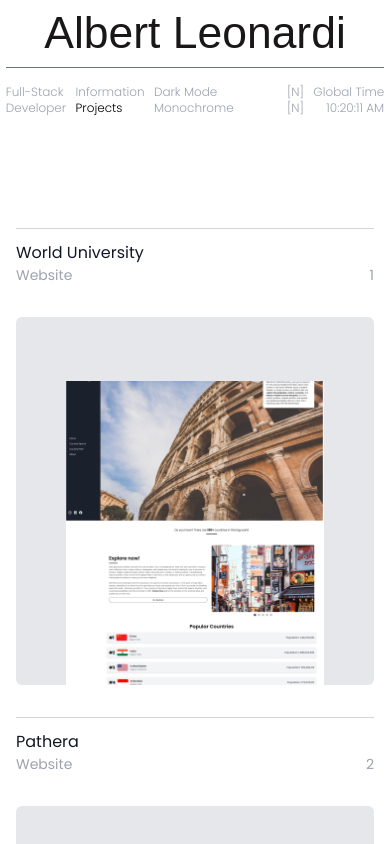
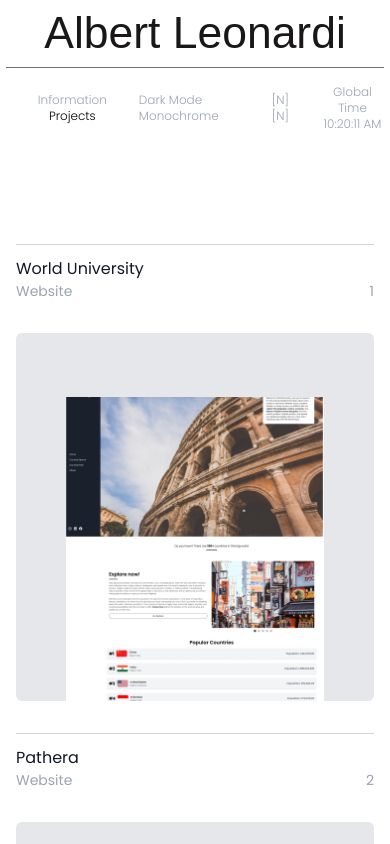
Before and after one commit to albrtleonardi/myportfolioleo, a React (Create React App) app: page / in a window 390 px wide. Shown: the top 844 px of the page. Built offline with nearby package versions, Linux system fonts and the light colour scheme; a web font is replaced by a local one.

Commit message:
Update Navbar.jsx

```diff
--- a/src/components/Navbar.jsx
+++ b/src/components/Navbar.jsx
@@ -27,9 +27,9 @@ const Navbar = ({
   };
 
   return (
-    <div className="w-[97%] mx-auto flex justify-between items-center mt-4 font-poppins font-light text-xs transition-colors duration-200">
+    <div className="w-[97%] mx-auto flex justify-between items-center mt-4 font-poppins font-light text-xs transition-colors duration-200 space-x-8">
       <div
-        className={`transition-colors duration-200 ${
+        className={`transition-colors duration-200 text-left hidden lg:block ${
           isDarkMode ? "text-gray-200" : "text-gray-400"
         }`}
       >
@@ -47,7 +47,9 @@ const Navbar = ({
               : isDarkMode
               ? "text-gray-400"
               : "text-gray-400"
-          } ${isDarkMode ? "hover:text-gray-200" : "hover:text-gray-900"}`}
+          } ${
+            isDarkMode ? "hover:text-gray-200" : "hover:text-gray-900"
+          } text-center lg:text-left`}
         >
           Information
         </Link>
@@ -61,16 +63,18 @@ const Navbar = ({
               : isDarkMode
               ? "text-gray-400"
               : "text-gray-400"
-          } ${isDarkMode ? "hover:text-gray-200" : "hover:text-gray-900"}`}
+          } ${
+            isDarkMode ? "hover:text-gray-200" : "hover:text-gray-900"
+          } text-center lg:text-left`}
         >
           Projects
         </Link>
       </div>
 
-      <div className="flex flex-col">
+      <div className="flex flex-col ">
         <span
           onClick={() => setIsDarkMode(!isDarkMode)}
-          className={`cursor-pointer transition-colors duration-200 flex justify-between w-[150px] ${
+          className={`cursor-pointer transition-colors duration-200 flex items-center justify-between w-[150px] text-center lg:text-left ${
             isDarkMode
               ? "text-gray-200 hover:text-gray-300"
               : "text-gray-400 hover:text-black"
@@ -82,7 +86,7 @@ const Navbar = ({
 
         <span
           onClick={() => setIsMonochrome(!isMonochrome)}
-          className={`cursor-pointer transition-colors duration-200 flex justify-between w-[150px] ${
+          className={`cursor-pointer transition-colors duration-200 flex items-center justify-between w-[150px] text-center lg:text-left ${
             isDarkMode
               ? "text-gray-200 hover:text-gray-300"
               : "text-gray-400 hover:text-black"
@@ -94,7 +98,7 @@ const Navbar = ({
       </div>
 
       <div
-        className={`transition-colors duration-200 text-right ${
+        className={`transition-colors duration-200 text-center lg:text-right ${
           isDarkMode ? "text-gray-200" : "text-gray-400"
         }`}
       >
```
